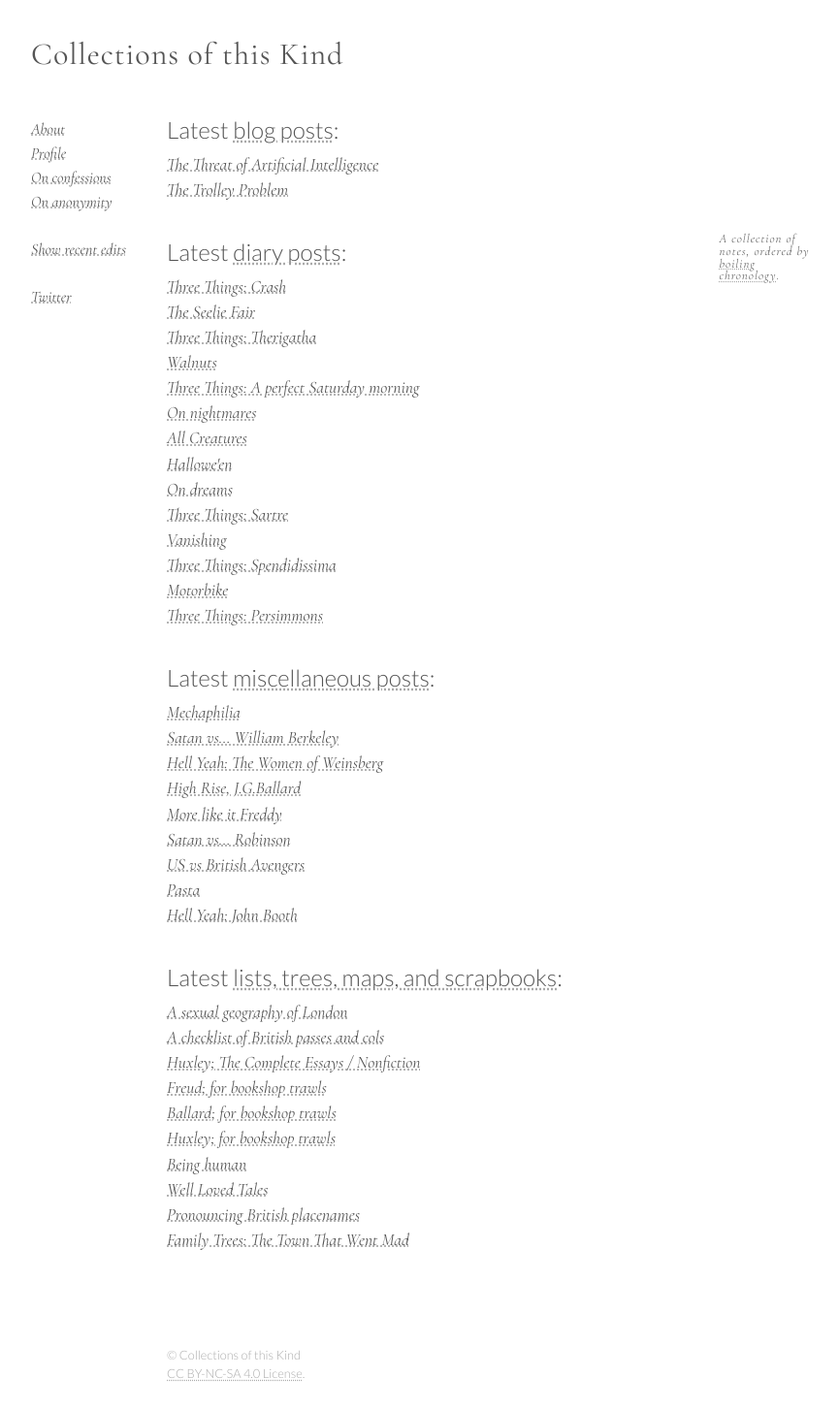
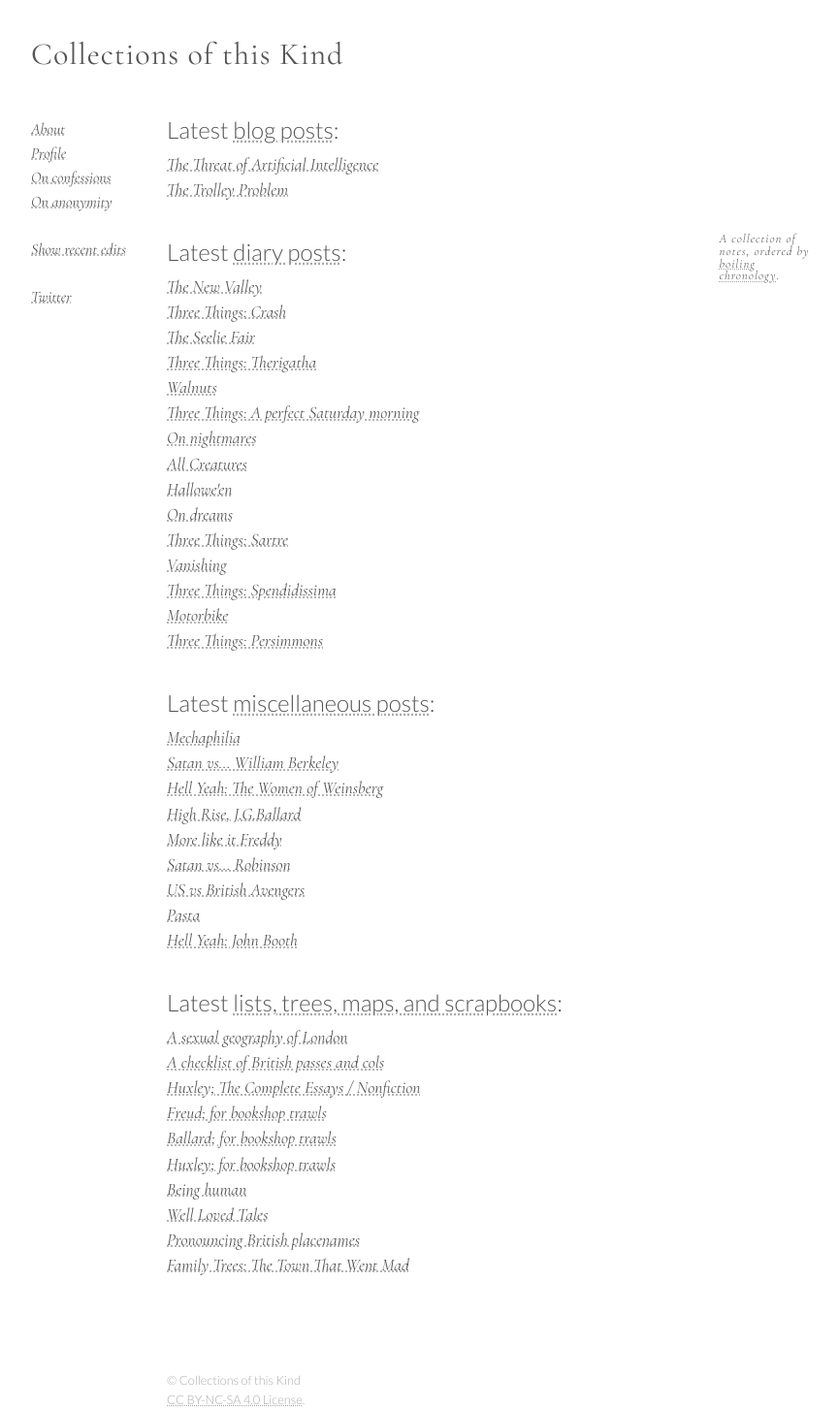
Before and after one commit to CollectionsOfThisKind/collectionsofthiskind.github.io, a Jekyll site: the page built from index.html, in a window 1280 px wide. Shown: the whole page at 97% size, without its empty margins (78-943 px from the left). Built offline with Jekyll 4.4.1, drawn with Linux system fonts in a browser that asks for light colours; before the commit the page ends 1427 px from its top, so only the background shows below that.

Commit message:
Add files via upload

```diff
--- a/index.html
+++ b/index.html
@@ -46,6 +46,7 @@ A collection of notes, ordered by <a href="/pages/about/boiling.html">boiling ch
 <h2 name="diary">Latest <a href="pages/diary/index.html">diary posts</a>:</h2>
 
 <ul class="new">
+<li><a href="pages/diary/thevalley.html">The New Valley</a></li>
 <li><a href="pages/diary/three-ballard.html">Three Things: Crash</a></li>
 <li><a href="pages/diary/thefair.html">The Seelie Fair</a></li>
 <li><a href="pages/diary/three-therigatha.html">Three Things: Therigatha</a></li>
```
